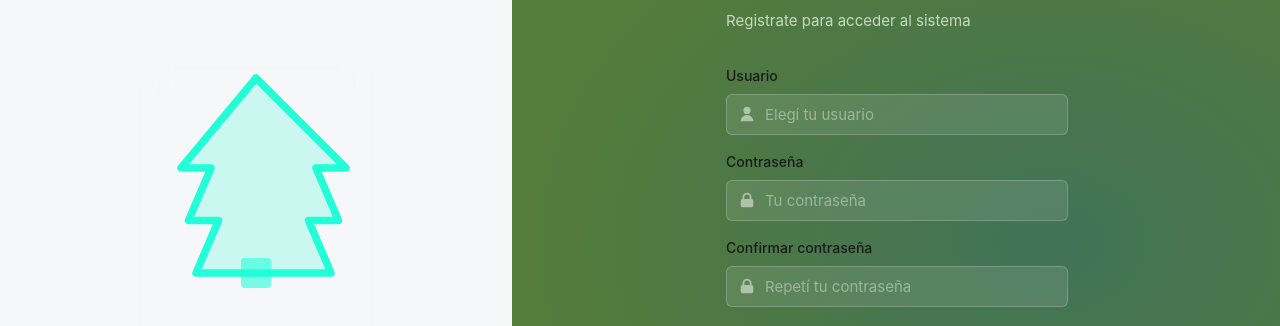
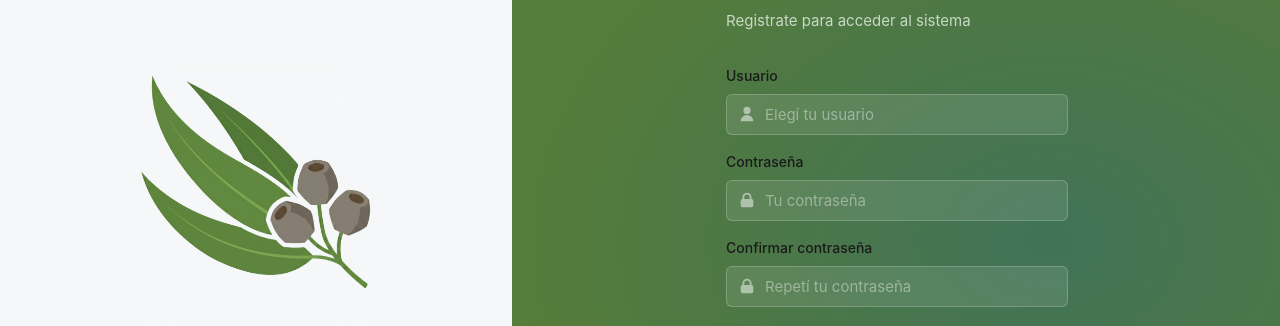
Before and after one commit to Jhonch1s/forest_access_front, a React (Vite) app: page /register in a window 1280 px wide. Shown: the part 159-485 px from the top of the page. Built offline with nearby package versions, Linux system fonts and the light colour scheme; no server answers.

Commit message:
Fix en seccion puntero y registro

```diff
--- a/src/pages/PunteroPanel.tsx
+++ b/src/pages/PunteroPanel.tsx
@@ -2,7 +2,7 @@ import { useState, useEffect, useMemo, useCallback } from 'react';
 import { useAuth } from '../hooks/useAuth';
 import { getEmpleadosCuadrillas } from '../services/empleadoCuadrillaService';
 import { getAsignaciones } from '../services/asignacionTratamientoService';
-import { getTareas, createTarea, updateTarea } from '../services/tareaService';
+import { getTareasByAsignacion, createTarea, updateTarea } from '../services/tareaService';
 import { getCatalogoTareas } from '../services/catalogoTareaService';
 import { getEstados } from '../services/estadoService';
 import { getAsignadasVigentesByCuadrilla, createTareaAsignada } from '../services/tareaAsignadaService';
@@ -87,10 +87,9 @@ function PunteroPanel() {
 
       try {
         setLoading(true);
-        const [relaciones, asignacionesData, tareasData, catalogosData, estadosData, punteroUsuarios] = await Promise.all([
+        const [relaciones, asignacionesData, catalogosData, estadosData, punteroUsuarios] = await Promise.all([
           getEmpleadosCuadrillas(),
           getAsignaciones(),
-          getTareas(),
           getCatalogoTareas(),
           getEstados(),
           getPunteroUsuarios(),
@@ -124,10 +123,18 @@ function PunteroPanel() {
 
         const asignadasData = await getAsignadasVigentesByCuadrilla(miRelacion.idCuadrilla);
 
+        // ponytail: fetch tareas per asignacion; allSettled so one 500 doesn't kill everything
+        const resultados = await Promise.allSettled(
+          asignacionesActivas.map((a) => getTareasByAsignacion(a.idAsignacion)),
+        );
+        const allTareas = resultados
+          .filter((r): r is PromiseFulfilledResult<Awaited<ReturnType<typeof getTareasByAsignacion>>> => r.status === 'fulfilled')
+          .flatMap((r) => r.value);
+
         setMiCuadrilla(miRelacion);
         setMiembros(activos);
         setAsignaciones(asignacionesActivas);
-        setTareas(tareasData);
+        setTareas(allTareas);
         setCatalogos(catalogosData);
         setEstados(estadosData);
         setTareasAsignadas(asignadasData);
@@ -741,7 +748,7 @@ function PunteroPanel() {
                         checked={form.marcarCompletada}
                         onChange={(e) => setForm((f) => ({ ...f, marcarCompletada: e.target.checked }))}
                       />
-                      Marcar como completada
+                      Completada
                     </label>
                   </div>
                 </div>
--- a/src/pages/Register.tsx
+++ b/src/pages/Register.tsx
@@ -4,6 +4,7 @@ import Button from '../components/Button';
 import { register } from '../services/authService';
 import { getPerfiles } from '../services/perfilService';
 import type { Perfil } from '../types';
+import icono from '../assets/icono.png';
 import './Login.css';
 
 function Register() {
@@ -75,21 +76,7 @@ function Register() {
     <div className="login-container">
       <div className="login-brand-panel">
         <div className="login-brand-content">
-          <svg
-            className="login-tree-icon"
-            viewBox="0 0 64 64"
-            fill="none"
-            xmlns="http://www.w3.org/2000/svg"
-          >
-            <path
-              d="M32 4L12 28h8l-6 14h8l-6 14h36l-6-14h8l-6-14h8L32 4z"
-              fill="rgba(34, 255, 216, 0.2)"
-              stroke="#22ffd8"
-              strokeWidth="2"
-              strokeLinejoin="round"
-            />
-            <rect x="28" y="52" width="8" height="8" rx="1" fill="#22ffd8" opacity="0.6" />
-          </svg>
+          <img src={icono} alt="Forest Access" className="login-tree-icon" />
           <h1 className="login-brand-title">Forest Access</h1>
           <p className="login-brand-tagline">Sistema de gestión forestal</p>
         </div>
```
